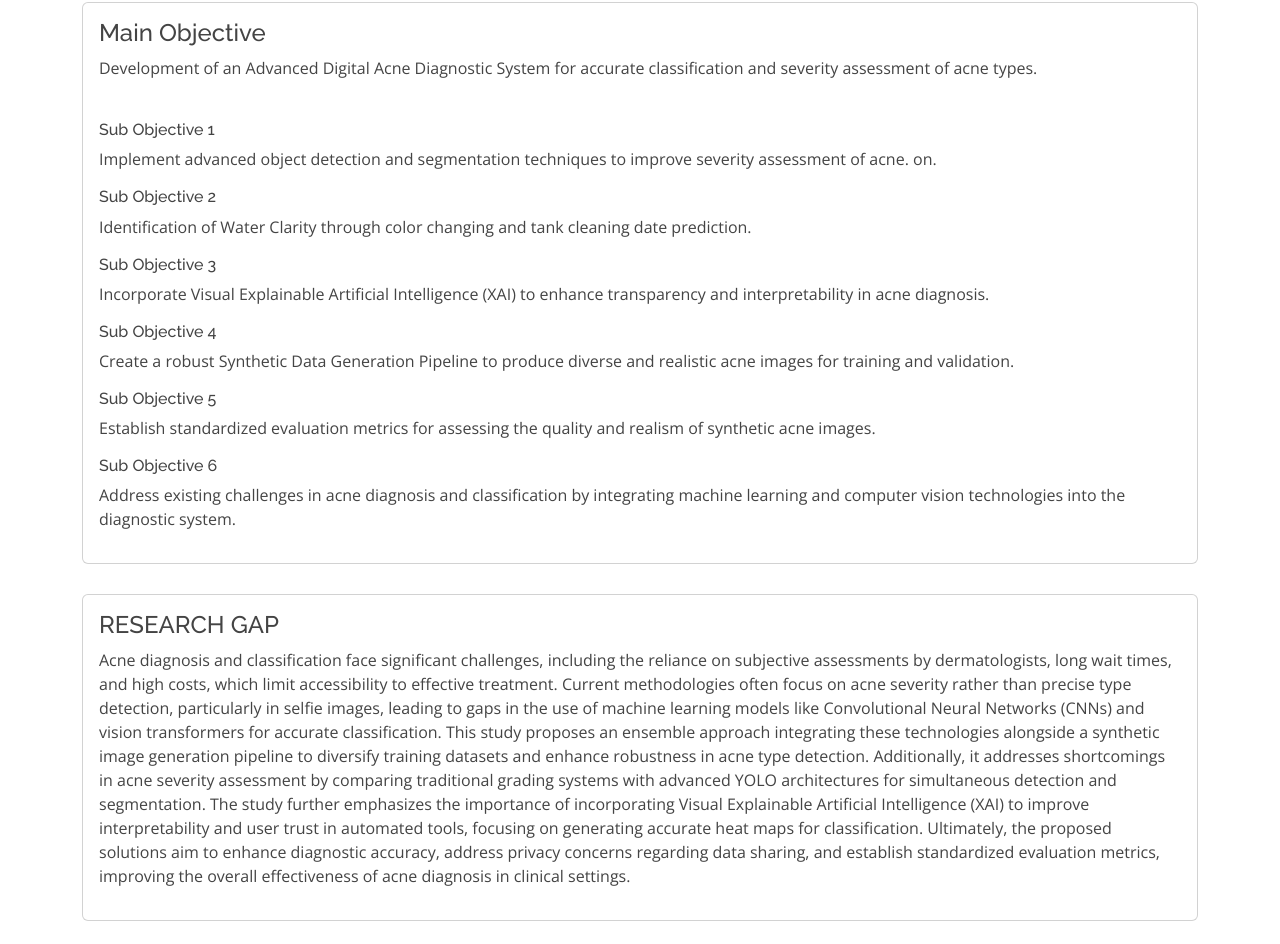
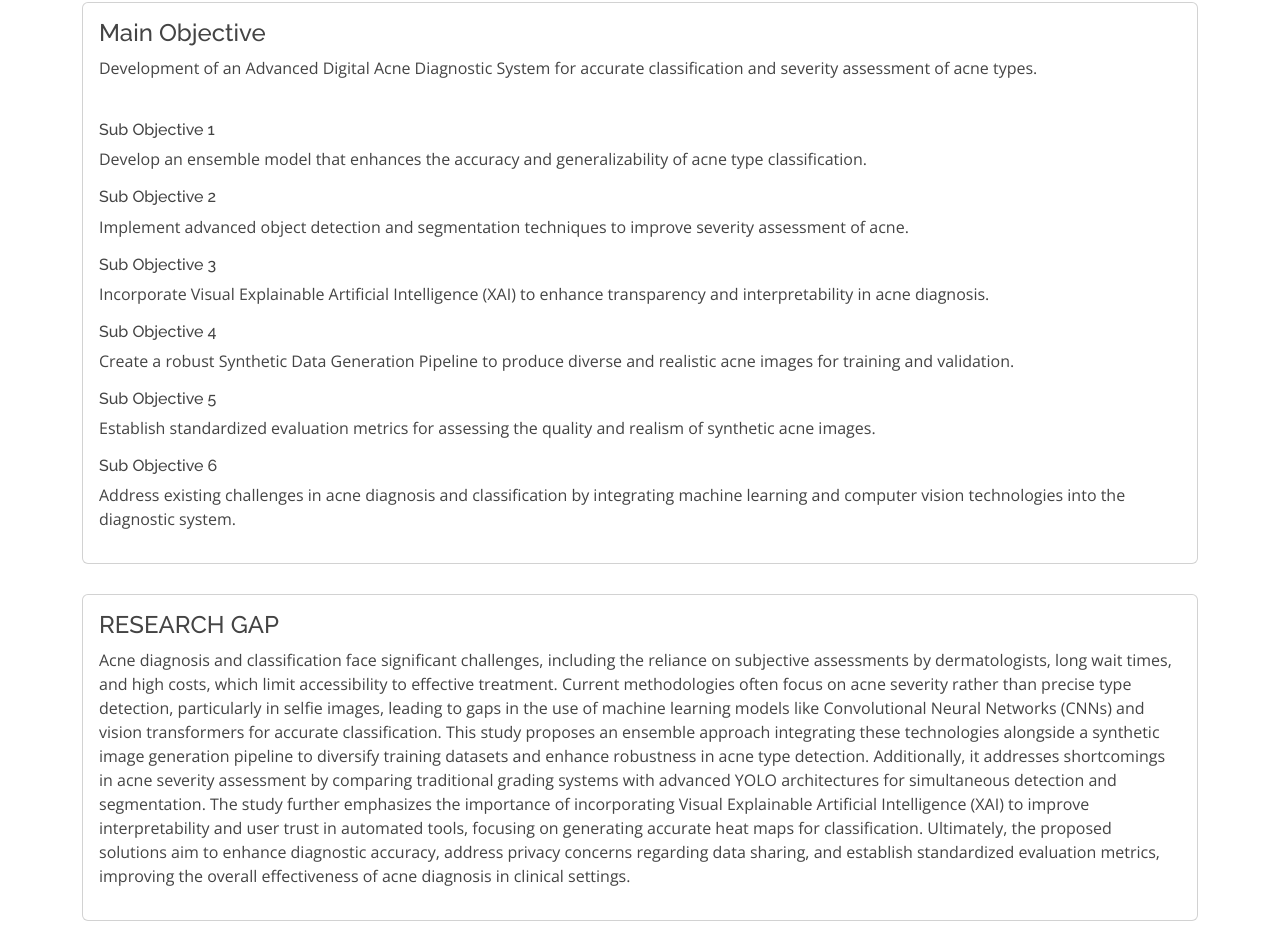
Before and after one commit to IT21042324/ADAT-Static-Web-Site, a plain HTML site: page index.html in a window 1280 px wide. Shown: the part 8380-9324 px from the top of the page. Drawn offline with nearby package versions, Linux system fonts and the light colour scheme.

Commit message:
Update index.html

```diff
--- a/index.html
+++ b/index.html
@@ -890,15 +890,17 @@
                                         <br>
                                         <h6>Sub Objective 1</h6>
                                         <p>
-                                            Implement advanced object detection and segmentation techniques to improve severity assessment of acne.
-                                            on.
+                                            Develop an ensemble model that enhances the accuracy and generalizability
+                                            of acne type classification.
+
 
 
                                             <br>
                                         <h6>Sub Objective 2</h6>
                                         <p>
-                                            Identification of Water Clarity through color changing and tank cleaning
-                                            date prediction.
+                                            Implement advanced object detection and segmentation techniques to improve
+                                            severity assessment of acne.
+
 
                                             <br>
                                         <h6>Sub Objective 3</h6>
```
